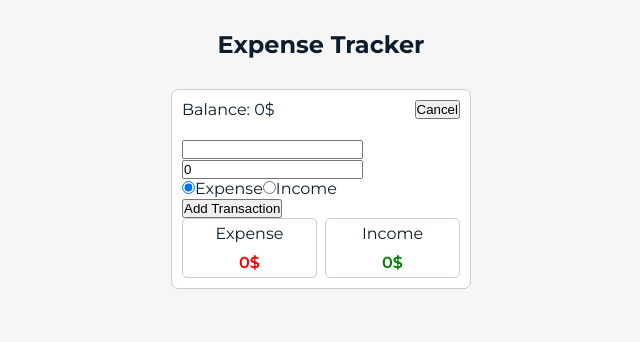
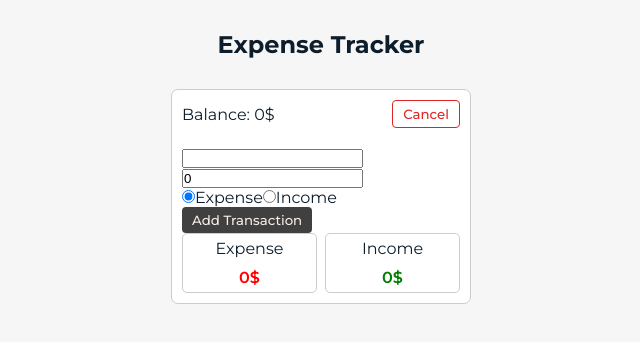
Before and after one commit to Am1rreza/Expense-Tracker, a React (Create React App) app: page / in a window 1280 px wide. Both pictures are taken after a click on the button "Add". Shown: the top 342 px of the page, without its empty margins (319-959 px from the left). Built offline with nearby package versions, Linux system fonts and the light colour scheme.

Commit message:
button styles added

```diff
--- a/src/components/Overview/Overview.jsx
+++ b/src/components/Overview/Overview.jsx
@@ -8,7 +8,10 @@ const Overview = ({ income, expense, addTransaction }) => {
     <>
       <div className={styles.topSection}>
         <p>Balance: {income - expense}$</p>
-        <button onClick={() => setIsShow((prevState) => !prevState)}>
+        <button
+          className={`${styles.btn} ${isShow && styles.cancel}`}
+          onClick={() => setIsShow((prevState) => !prevState)}
+        >
           {isShow ? "Cancel" : "Add"}
         </button>
       </div>
@@ -93,7 +96,9 @@ const TransactionForm = ({ setIsShow, addTransaction }) => {
         />
         <label htmlFor="income">Income</label>
       </div>
-      <button type="submit">Add Transaction</button>
+      <button className={`${styles.btn} ${styles.primary}`} type="submit">
+        Add Transaction
+      </button>
     </form>
   );
 };
--- a/src/components/Overview/overview.module.css
+++ b/src/components/Overview/overview.module.css
@@ -24,3 +24,26 @@
 .expenseBox span {
   font-weight: 600;
 }
+
+.btn {
+  outline: none;
+  border: none;
+  padding: 5px 10px;
+  border-radius: 4px;
+  cursor: pointer;
+  color: #404041;
+  background-color: #f6ede3;
+  font-family: "Montserrat", sans-serif;
+  font-weight: 500;
+}
+
+.primary {
+  background-color: #404041;
+  color: #f6ede3;
+}
+
+.cancel {
+  background-color: #fff;
+  color: #dc2626;
+  border: 1px solid #dc2626;
+}
```
